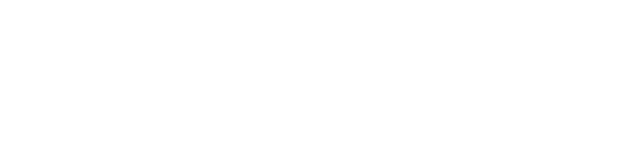
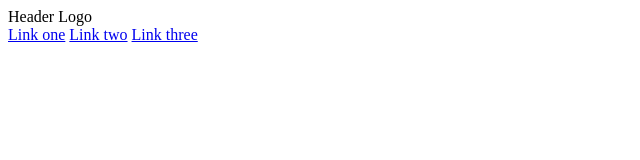
Before and after one commit to mobinpna/landing-page, a plain HTML site: page index.html in a window 1280 px wide. Shown: the whole page, without its empty margins (0-640 px from the left). Drawn offline with Linux system fonts and the light colour scheme.

Commit message:
Add header content

```diff
--- a/index.html
+++ b/index.html
@@ -7,7 +7,14 @@
     <link rel="stylesheet" href="style.css">
 </head>
 <body>
-    <div class="header"></div>
+    <div class="header">
+        <div class="logo">Header Logo</div>
+        <div class="links">
+            <a href="#">Link one</a>
+            <a href="#">Link two</a>
+            <a href="#">Link three</a>
+        </div>
+    </div>
     <div class=intro-sec></div>
     <div class="info-sec"></div>
     <div class="qoute-sec"></div>
```
